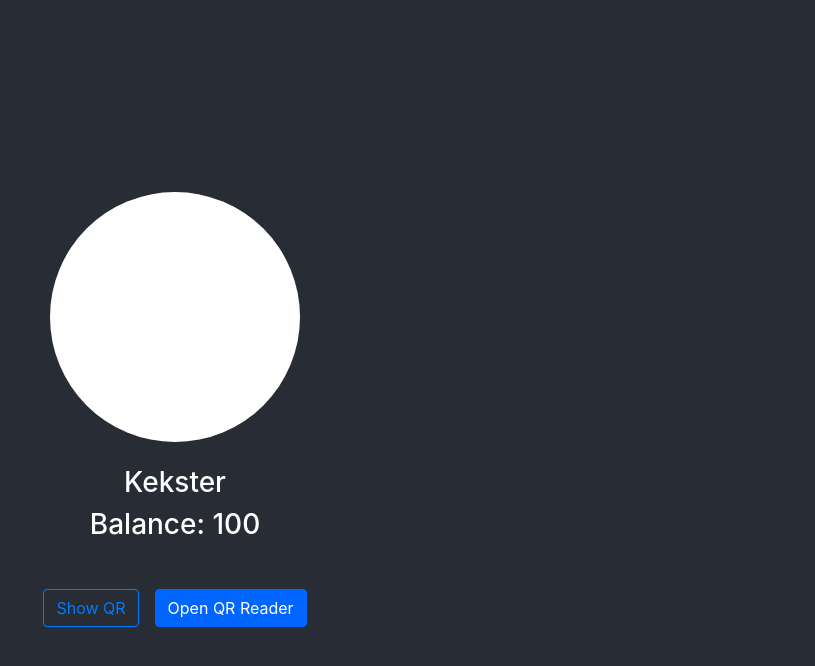
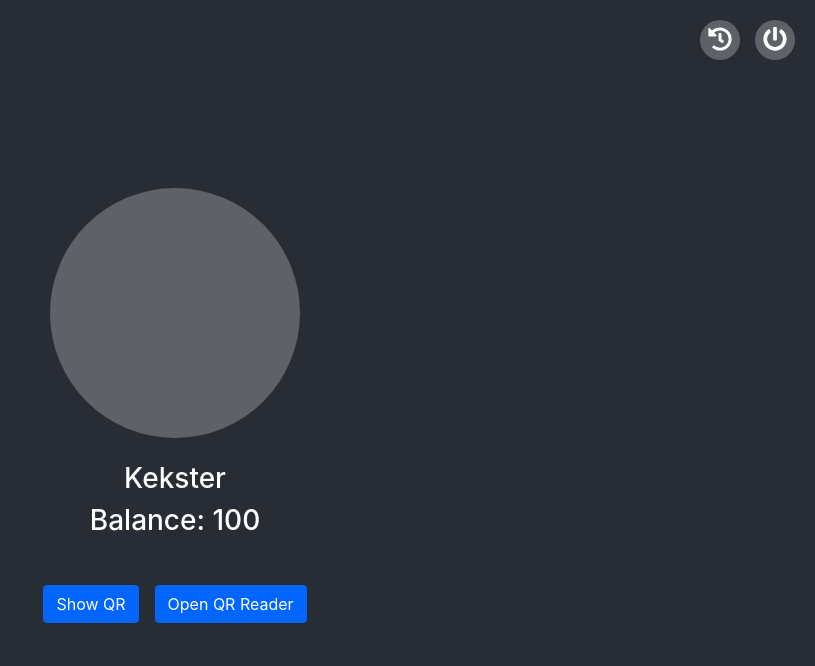
Before and after one commit to IAmVisco/pardon, a React (Create React App) app: page /profile in a window 1280 px wide. Shown: the top 666 px of the page, without its empty margins (465-1280 px from the left). Built offline with nearby package versions, Linux system fonts and the light colour scheme.

Commit message:
Add additional buttons to profile page

```diff
--- a/package.json
+++ b/package.json
@@ -10,6 +10,7 @@
     "react": "^16.10.2",
     "react-bootstrap": "^1.0.0-beta.14",
     "react-dom": "^16.10.2",
+    "react-icons": "^3.7.0",
     "react-router-bootstrap": "^0.25.0",
     "react-router-dom": "^5.1.2",
     "react-scripts": "3.2.0",
--- a/src/components/Profile.js
+++ b/src/components/Profile.js
@@ -1,15 +1,35 @@
 import React from 'react'
 import { Button, Col, Container, Row } from 'react-bootstrap'
+import { FaHistory, FaPowerOff } from 'react-icons/fa'
 import '../styles/Profile.scss'
 
 const Profile = (props) => {
   const name = 'Kekster'
   const balance = '100'
 
+  const logout = (e) => {
+    localStorage.removeItem('token')
+    props.history.push('/')
+  }
+
   return (
     <Container fluid>
+      <Row className='justify-content-right'>
+        <Col lg={12} md={8}>
+          <div className="sm-btn">
+            <div className="pb-1">
+              <FaPowerOff size="1.5em" />
+            </div>
+          </div>
+          <div className="sm-btn">
+            <div className="pb-1">
+              <FaHistory size="1.5em" />
+            </div>
+          </div>
+        </Col>
+      </Row>
       <Row className='justify-content-center'>
-        <Col lg={4} md={8} className='text-center app-col'>
+        <Col lg={4} md={8} className='text-center profile-col'>
           <div className='avatar--container'>
             <div className='avatar--content'></div>
           </div>
@@ -17,7 +37,7 @@ const Profile = (props) => {
             <h3>{name}</h3>
             <h3>Balance: {balance}</h3>
           </div>
-          <Button variant='outline-primary' className='mr-3'>Show QR</Button>
+          <Button variant='primary' className='mr-3'>Show QR</Button>
           <Button variant='primary'>Open QR Reader</Button>
         </Col>
       </Row>
--- a/src/styles/Profile.scss
+++ b/src/styles/Profile.scss
@@ -5,8 +5,31 @@
     width: 50vw;
     height: 50vw;
     border-radius: 50%;
-    background-color: $white;
+    background-color: $color-placeholder;
     margin: auto;
     max-width: 250px;
     max-height: 250px;
 }
+
+.profile-col {
+    margin: 10% 0;
+}
+
+.sm-btn {
+    display: flex;
+    align-items: center;
+    justify-content: center;
+    width: 40px;
+    height: 40px;
+    border-radius: 50%;
+    background-color: $color-placeholder;
+    text-align: center;
+    float: right;
+    margin: 20px 5px 0 10px;
+}
+
+@include media-breakpoint-down(sm) {
+    .profile-col {
+      margin: 25% 0;
+    }
+  }
--- a/src/styles/_colors.scss
+++ b/src/styles/_colors.scss
@@ -7,3 +7,4 @@ $link-blue: #2280ff;
 $accent-blue: #0066ff;
 $input-placeholder: #a0a0a0;
 $input-focus-placeholder: #ccc;
+$color-placeholder: #5e6167;
```
Also changed, not shown: 1 other file (tests, documents, lock files or other folders).
